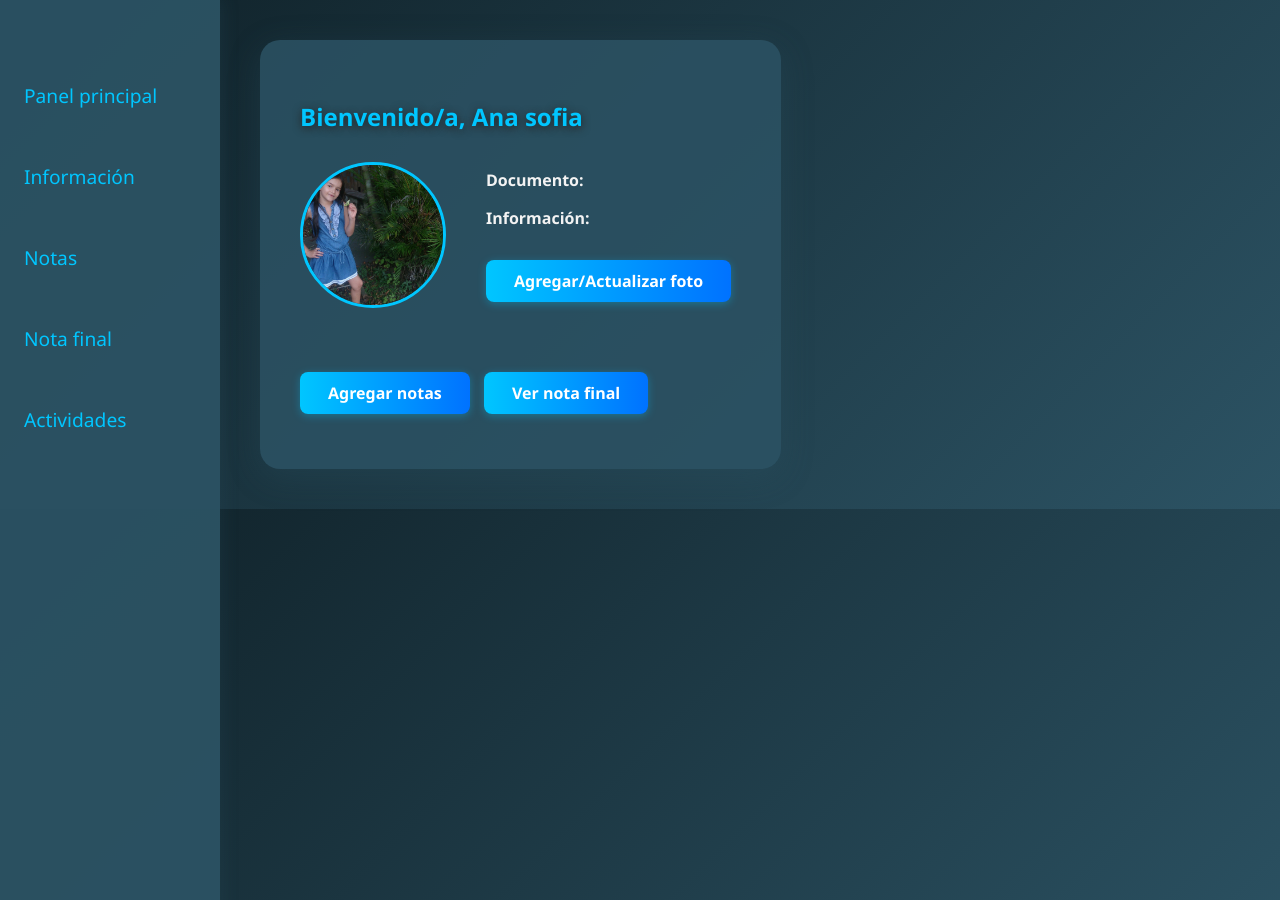
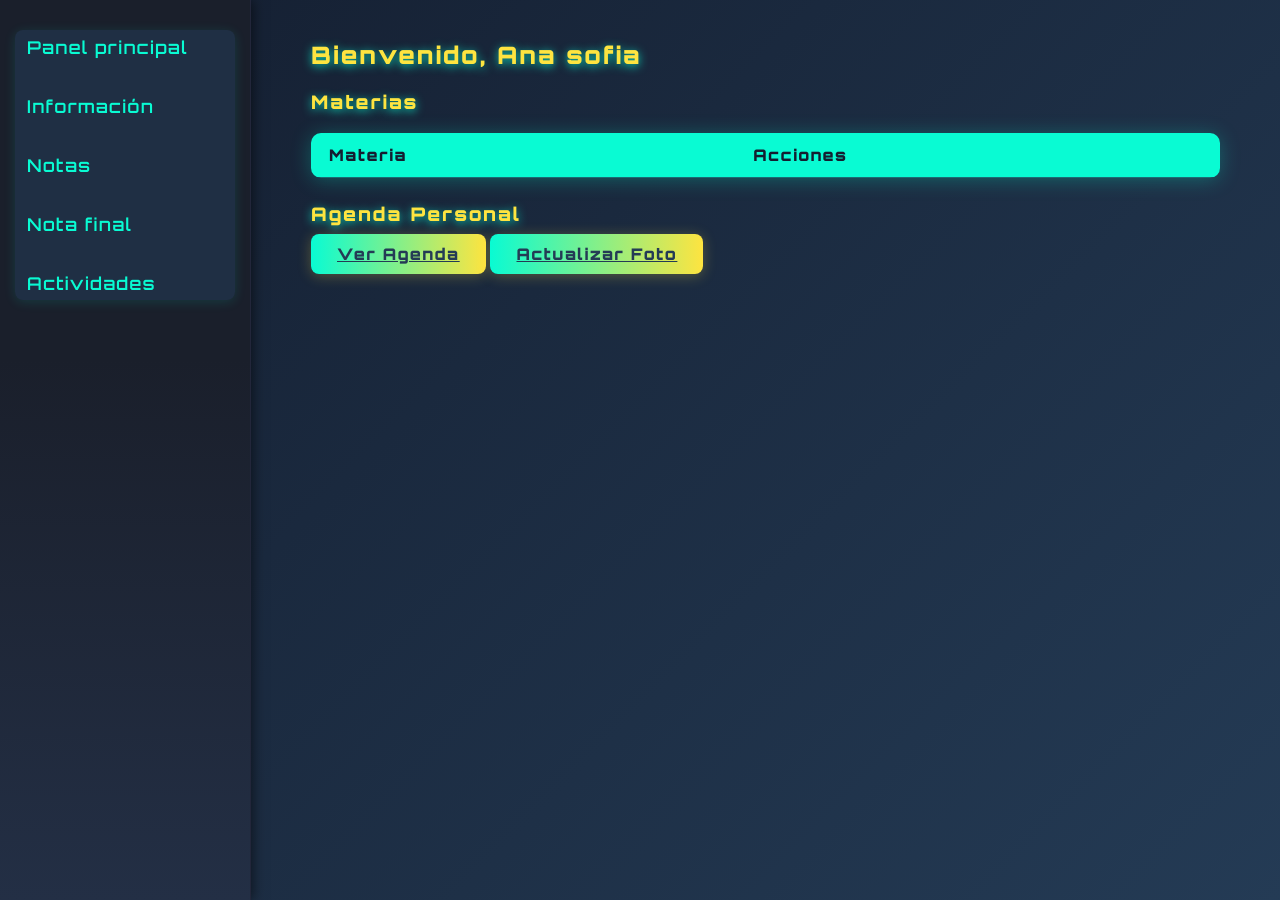
Before and after one commit to edimartinezpos2-beep/proyecto-de-colegio, a Flask app: page /dashboard in a window 1280 px wide. Run offline with Flask 3, Linux system fonts and the light colour scheme; a user stored in the database is signed in; lists and menus that the app fills with data are empty.

Commit message:
casi todo terminado

```diff
--- a/app.py
+++ b/app.py
@@ -1,5 +1,6 @@
 from flask import Flask, render_template, request, redirect, url_for, session, flash
-from models import db, User, Student, Subject, Grade, Concession
+from models import db, User, Student, Subject, Grade, Concession, Activity
+from app import db
 from werkzeug.security import generate_password_hash, check_password_hash
 from werkzeug.utils import secure_filename
 import os
@@ -51,7 +52,6 @@ def register():
             new_user = User(username=username, password=password)
             db.session.add(new_user)
             db.session.commit()
-            # Al registrar el usuario, crea también el estudiante
             student = Student(id=new_user.id, name=username, document='', info='', photo=None)
             db.session.add(student)
             db.session.commit()
@@ -86,7 +86,7 @@ def student_info(student_id):
     student = Student.query.get_or_404(student_id)
     subjects = Subject.query.all()
     concessions = Concession.query.filter_by(student_id=student.id).all()
-    return render_template('student_info', student=student, subjects=subjects, concessions=concessions)
+    return render_template('student_info.html', student=student, subjects=subjects, concessions=concessions)
 
 @app.route('/update_photo/<int:student_id>', methods=['GET', 'POST'])
 def update_photo(student_id):
@@ -109,19 +109,16 @@ def add_grades(student_id, subject_id):
     student = Student.query.get_or_404(student_id)
     subject = Subject.query.get_or_404(subject_id)
     if request.method == 'POST':
-        i = 1
-        while True:
+        for i in range(1, 6):
             value = request.form.get(f'value_{i}')
             percentage = request.form.get(f'percentage_{i}')
-            if not value or not percentage:
-                break
-            grade = Grade(value=float(value), percentage=float(percentage), student_id=student_id, subject_id=subject_id)
-            db.session.add(grade)
-            i += 1
+            if value and percentage:
+                grade = Grade(value=float(value), percentage=float(percentage), student_id=student_id, subject_id=subject_id)
+                db.session.add(grade)
         db.session.commit()
-        flash('Notas agregadas correctamente')
         return redirect(url_for('grades_calculation', student_id=student_id, subject_id=subject_id))
     return render_template('add_grades.html', student=student, subject=subject)
+
 
 @app.route('/grades_calculation/<int:student_id>/<int:subject_id>')
 def grades_calculation(student_id, subject_id):
@@ -129,7 +126,6 @@ def grades_calculation(student_id, subject_id):
     subject = Subject.query.get_or_404(subject_id)
     grades = Grade.query.filter_by(student_id=student_id, subject_id=subject_id).all()
     total_grade = sum(g.value * g.percentage / 100 for g in grades)
-    # Determinar rango
     if total_grade <= 60:
         rango = 'BJ'
         rango_text = 'Bajo'
@@ -143,7 +139,6 @@ def grades_calculation(student_id, subject_id):
         rango = 'SP'
         rango_text = 'Superior'
     return render_template('grades_calculation.html', student=student, subject=subject, grades=grades, total_grade=total_grade, rango=rango, rango_text=rango_text)
-
 @app.route('/delete_grade/<int:grade_id>')
 def delete_grade(grade_id):
     grade = Grade.query.get_or_404(grade_id)
@@ -189,5 +184,30 @@ def delete_concession(concession_id):
     db.session.commit()
     return redirect(url_for('student_info', student_id=student_id))
 
+# Agenda personal (actividades)
+@app.route('/activities/<int:student_id>')
+def activities(student_id):
+    student = Student.query.get_or_404(student_id)
+    activities = Activity.query.filter_by(student_id=student_id).all()
+    return render_template('activities.html', student=student, activities=activities)
+
+@app.route('/add_activity/<int:student_id>', methods=['POST'])
+def add_activity(student_id):
+    title = request.form['title']
+    description = request.form['description']
+    date = request.form['date']
+    activity = Activity(title=title, description=description, date=date, student_id=student_id)
+    db.session.add(activity)
+    db.session.commit()
+    return redirect(url_for('activities', student_id=student_id))
+
+@app.route('/delete_activity/<int:activity_id>')
+def delete_activity(activity_id):
+    activity = Activity.query.get_or_404(activity_id)
+    student_id = activity.student_id
+    db.session.delete(activity)
+    db.session.commit()
+    return redirect(url_for('activities', student_id=student_id))
+
 if __name__ == '__main__':
     app.run(debug=True)
--- a/static/style.css
+++ b/static/style.css
@@ -1,110 +1,184 @@
 body {
-    background: linear-gradient(135deg, #0f2027 0%, #2c5364 100%);
-    font-family: 'Orbitron', 'Segoe UI', Arial, sans-serif;
-    color: #f3f3f3;
+    background: linear-gradient(135deg, #141e30 0%, #243b55 100%);
+    font-family: 'Segoe UI', 'Roboto', 'Montserrat', sans-serif;
+    color: #e0e7ef;
     margin: 0;
+    min-height: 100vh;
 }
+
 .layout {
     display: flex;
+    min-height: 100vh;
 }
+
 .sidebar {
+    background: linear-gradient(180deg, #1a1f2b 40%, #232f45 100%);
     width: 220px;
-    background: rgba(44, 83, 100, 0.95);
-    min-height: 100vh;
-    padding-top: 40px;
-    position: fixed;
-    left: 0;
-    top: 0;
-    box-shadow: 2px 0 16px rgba(44,83,100,0.24);
+    padding: 30px 15px;
+    box-shadow: 2px 0 12px #0008;
+    border-right: 1px solid #22263a;
+    position: relative;
 }
+
 .sidebar ul {
-    list-style: none;
+    list-style-type: none;
     padding: 0;
     margin: 0;
 }
+
 .sidebar li {
-    margin: 30px 0;
+    margin-bottom: 25px;
 }
+
 .sidebar a {
-    color: #00c6ff;
-    font-size: 1.2em;
-    padding: 12px 24px;
+    color: #09fbd3;
+    text-decoration: none;
+    font-weight: 600;
+    letter-spacing: 1.2px;
+    font-size: 1.1rem;
+    transition: color 0.3s;
+    padding: 6px 12px;
+    border-radius: 6px;
     display: block;
-    text-decoration: none;
+}
+
+.sidebar a:hover {
+    color: #fee440;
+    background: #22263a;
+}
+
+.container {
+    flex: 1;
+    padding: 40px 60px;
+    animation: fadeIn 0.7s;
+}
+
+@keyframes fadeIn {
+    from { opacity: 0; transform: translateY(30px);}
+    to { opacity: 1; transform: translateY(0);}
+}
+
+h2, h3 {
+    font-family: 'Orbitron', 'Montserrat', sans-serif;
+    font-weight: 700;
+    color: #fee440;
+    letter-spacing: 2px;
+    margin-top: 0;
+    text-shadow: 0 2px 10px #09fbd3cc;
+}
+
+.student-header {
+    display: flex;
+    align-items: center;
+    margin-bottom: 30px;
+    background: rgba(36,59,85,0.7);
+    border-radius: 14px;
+    box-shadow: 0 2px 20px #09fbd366;
+    padding: 24px;
+}
+
+.student-header img.main-photo {
+    width: 120px;
+    height: 120px;
+    object-fit: cover;
+    border-radius: 60px;
+    margin-right: 30px;
+    box-shadow: 0 4px 24px #09fbd366;
+    border: 3px solid #09fbd3;
+}
+
+.btn-main, button, input[type="submit"] {
+    background: linear-gradient(90deg, #09fbd3 0%, #fee440 100%);
+    color: #243b55;
+    border: none;
+    padding: 10px 26px;
     border-radius: 8px;
-    transition: background 0.2s;
+    font-size: 1rem;
+    font-weight: bold;
+    margin-top: 12px;
+    cursor: pointer;
+    box-shadow: 0 2px 14px #fee44044;
+    transition: background 0.3s, color 0.3s, box-shadow 0.3s;
+    letter-spacing: 1.5px;
 }
-.sidebar a:hover {
-    background: #0072ff33;
+
+.btn-main:hover, button:hover, input[type="submit"]:hover {
+    background: linear-gradient(90deg, #fee440 0%, #09fbd3 100%);
+    color: #141e30;
+    box-shadow: 0 4px 24px #09fbd344;
 }
-.container {
-    max-width: 900px;
-    margin: 40px auto 40px 260px;
-    background: rgba(44, 83, 100, 0.85);
-    border-radius: 20px;
-    box-shadow: 0 8px 32px rgba(44, 83, 100, 0.3);
-    padding: 40px;
+
+input, select, textarea {
+    background: #22263a;
+    color: #e0e7ef;
+    border: 1px solid #09fbd3;
+    border-radius: 6px;
+    padding: 9px 14px;
+    margin-bottom: 12px;
+    font-size: 1rem;
+    font-family: inherit;
+    transition: border-color 0.3s;
 }
-h2, h3 {
-    color: #00c6ff;
-    text-shadow: 0 2px 8px #222;
+
+input:focus, select:focus, textarea:focus {
+    border-color: #fee440;
+    outline: none;
 }
-.btn-main, .btn-view {
-    background: linear-gradient(90deg, #00c6ff 0%, #0072ff 100%);
-    color: #fff;
-    padding: 10px 28px;
+
+table {
+    border-collapse: collapse;
+    width: 100%;
+    background: rgba(36,59,85,0.8);
+    border-radius: 10px;
+    overflow: hidden;
+    box-shadow: 0 2px 20px #09fbd344;
+    margin-bottom: 24px;
+}
+
+th, td {
+    border-bottom: 1px solid #09fbd344;
+    padding: 12px 18px;
+    text-align: left;
+}
+
+th {
+    background: #09fbd3;
+    color: #141e30;
+    font-weight: 700;
+    letter-spacing: 1.5px;
+}
+
+tr:last-child td {
+    border-bottom: none;
+}
+
+a {
+    color: #09fbd3;
+    text-decoration: underline;
+    transition: color 0.3s;
+}
+
+a:hover {
+    color: #fee440;
+}
+
+ul {
+    background: rgba(36,59,85,0.6);
     border-radius: 8px;
-    border: none;
-    font-weight: bold;
-    box-shadow: 0 2px 8px #00c6ff55;
-    margin: 15px 10px 15px 0;
-    text-decoration: none;
-    transition: background 0.2s, box-shadow 0.2s;
-    display: inline-block;
+    padding: 18px;
+    box-shadow: 0 2px 12px #09fbd322;
 }
-.btn-main:hover, .btn-view:hover {
-    background: #0072ff;
-    box-shadow: 0 4px 16px #00c6ff99;
+
+li {
+    margin-bottom: 10px;
 }
-input, select, button {
-    border-radius: 6px;
-    border: none;
-    padding: 12px;
-    margin: 12px 0;
-    font-size: 1.1em;
-    width: 98%;
-    background: rgba(255,255,255,0.1);
-    color: #fff;
-    box-shadow: 0 2px 8px #222;
+
+::-webkit-scrollbar {
+    width: 8px;
+    background: #232f45;
 }
-.grade-item { display: flex; gap: 16px; }
-.student-header { display: flex; align-items: center; margin-bottom: 40px; }
-.main-photo {
-    width: 140px;
-    height: 140px;
-    object-fit: cover;
-    border-radius: 50%;
-    border: 3px solid #00c6ff;
-    margin-right: 40px;
+
+::-webkit-scrollbar-thumb {
+    background: #09fbd3;
+    border-radius: 8px;
 }
-.thumb-photo {
-    width: 60px;
-    height: 60px;
-    object-fit: cover;
-    border-radius: 50%;
-    border: 2px solid #00c6ff;
-}
-table {
-    width: 100%;
-    margin: 30px 0;
-    border-collapse: collapse;
-    background: rgba(0,198,255,0.07);
-}
-th, td {
-    border: 1px solid #00c6ff44;
-    padding: 12px 10px;
-    text-align: center;
-    color: #fff;
-}
-a { color: #00c6ff; }
-a:hover { text-decoration: underline; }
--- a/templates/base.html
+++ b/templates/base.html
@@ -2,7 +2,11 @@
 <html lang="es">
 <head>
     <title>{% block title %}{% endblock %}</title>
+    <link href="https://fonts.googleapis.com/css2?family=Orbitron:wght@600;900&display=swap" rel="stylesheet">
     <link rel="stylesheet" href="{{ url_for('static', filename='style.css') }}">
+    <style>
+        body, h2, h3 { font-family: 'Orbitron', 'Montserrat', 'Segoe UI', sans-serif; }
+    </style>
 </head>
 <body>
     <div class="layout">
@@ -12,7 +16,7 @@
                 <li><a href="{{ url_for('student_info', student_id=session.get('user_id')) }}">Información</a></li>
                 <li><a href="{{ url_for('add_grades', student_id=session.get('user_id'), subject_id=1) }}">Notas</a></li>
                 <li><a href="{{ url_for('grades_calculation', student_id=session.get('user_id'), subject_id=1) }}">Nota final</a></li>
-                <li><a href="#">Actividades</a></li>
+                <li><a href="{{ url_for('activities', student_id=session.get('user_id')) }}">Actividades</a></li>
             </ul>
         </nav>
         <div class="container">
--- a/templates/dashboard.html
+++ b/templates/dashboard.html
@@ -1,20 +1,36 @@
 {% extends "base.html" %}
-{% block title %}Panel Principal{% endblock %}
+{% block title %}Panel de Control{% endblock %}
 {% block content %}
-<h2>Bienvenido/a, {{ student.name }}</h2>
-<div class="student-header">
-  {% if student.photo %}
-    <img src="{{ url_for('static', filename='student_photos/' ~ student.photo) }}" alt="Foto" class="main-photo">
-  {% else %}
-    <img src="{{ url_for('static', filename='student_photos/default.png') }}" alt="Foto" class="main-photo">
-  {% endif %}
-  <div>
-    <p><strong>Documento:</strong> {{ student.document }}</p>
-    <p><strong>Información:</strong> {{ student.info }}</p>
-    <a href="{{ url_for('update_photo', student_id=student.id) }}" class="btn-main">Agregar/Actualizar foto</a>
-  </div>
-</div>
-<div style="margin-bottom: 30px;"></div>
-<a href="{{ url_for('add_grades', student_id=student.id, subject_id=1) }}" class="btn-main">Agregar notas</a>
-<a href="{{ url_for('grades_calculation', student_id=student.id, subject_id=1) }}" class="btn-main">Ver nota final</a>
+<h2>Bienvenido, {{ student.name }}</h2>
+
+<h3>Materias</h3>
+<table>
+  <thead>
+    <tr>
+      <th>Materia</th>
+      <th>Acciones</th>
+    </tr>
+  </thead>
+  <tbody>
+    {% for subject in subjects %}
+    <tr>
+      <td>{{ subject.name }}</td>
+      <td>
+        <!-- Botón para agregar notas -->
+        <a href="{{ url_for('add_grades', student_id=student.id, subject_id=subject.id) }}" class="btn-main">Agregar notas</a>
+        <!-- Botón para ver notas finales -->
+        <a href="{{ url_for('grades_calculation', student_id=student.id, subject_id=subject.id) }}" class="btn-main">Notas finales</a>
+      </td>
+    </tr>
+    {% endfor %}
+  </tbody>
+</table>
+
+<h3>Agenda Personal</h3>
+<!-- Botón para ver actividades/agenda -->
+<a href="{{ url_for('activities', student_id=student.id) }}" class="btn-main">Ver Agenda</a>
+
+<!-- Opcional: enlace para editar tu foto o información -->
+<a href="{{ url_for('update_photo', student_id=student.id) }}" class="btn-main">Actualizar Foto</a>
+
 {% endblock %}
```
Also changed, not shown: models.py (+13 -5 lines), templates/activities.html (added, +18 -0 lines), templates/add_grades.html (+24 -21 lines), templates/forgot_password.html (+21 -8 lines), templates/grades_calculation.html (+14 -10 lines), templates/login.html (+21 -8 lines), templates/register.html (+21 -8 lines), templates/student_info.html (+14 -8 lines), templates/subjects.html (+20 -10 lines), templates/update_photo.html (+4 -4 lines), instance/database.db, static/student_photos/DSC_04942.JPG (added), static/student_photos/IMG_20240420_121557.jpg (added).
